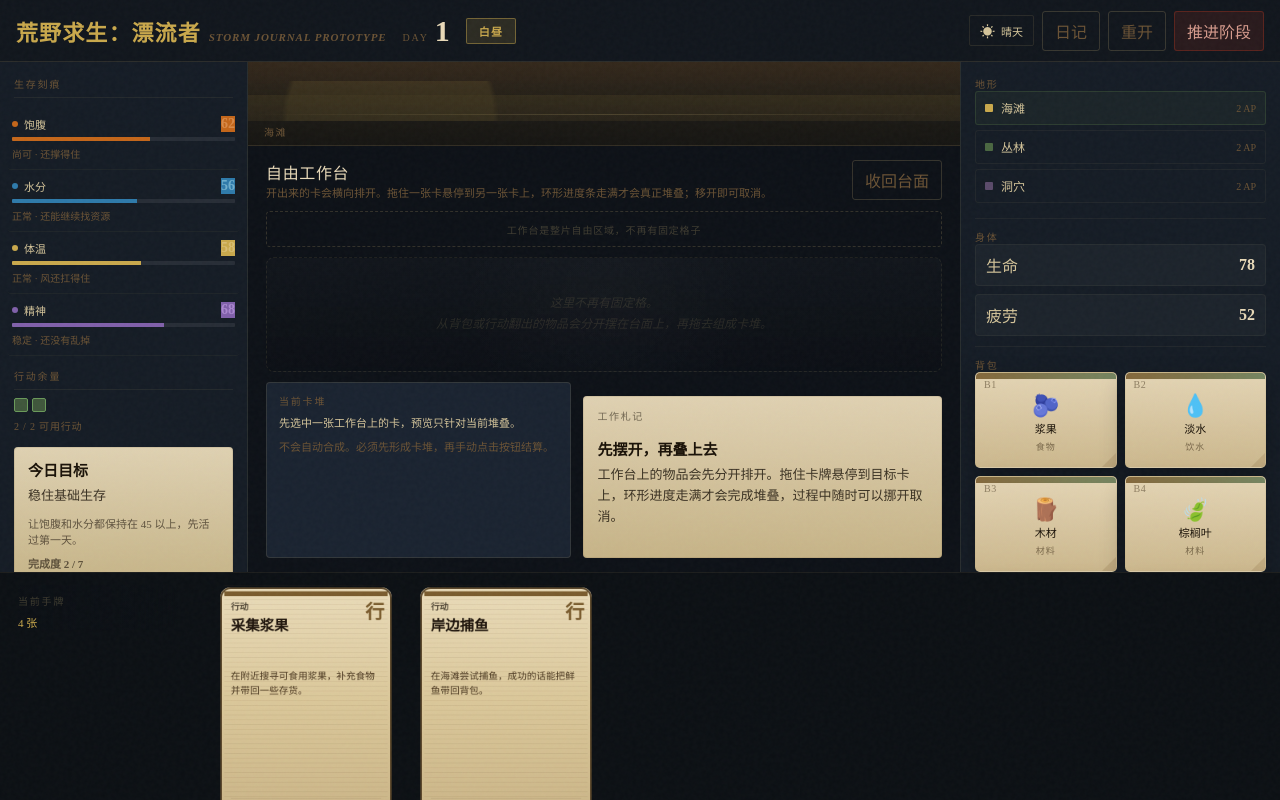
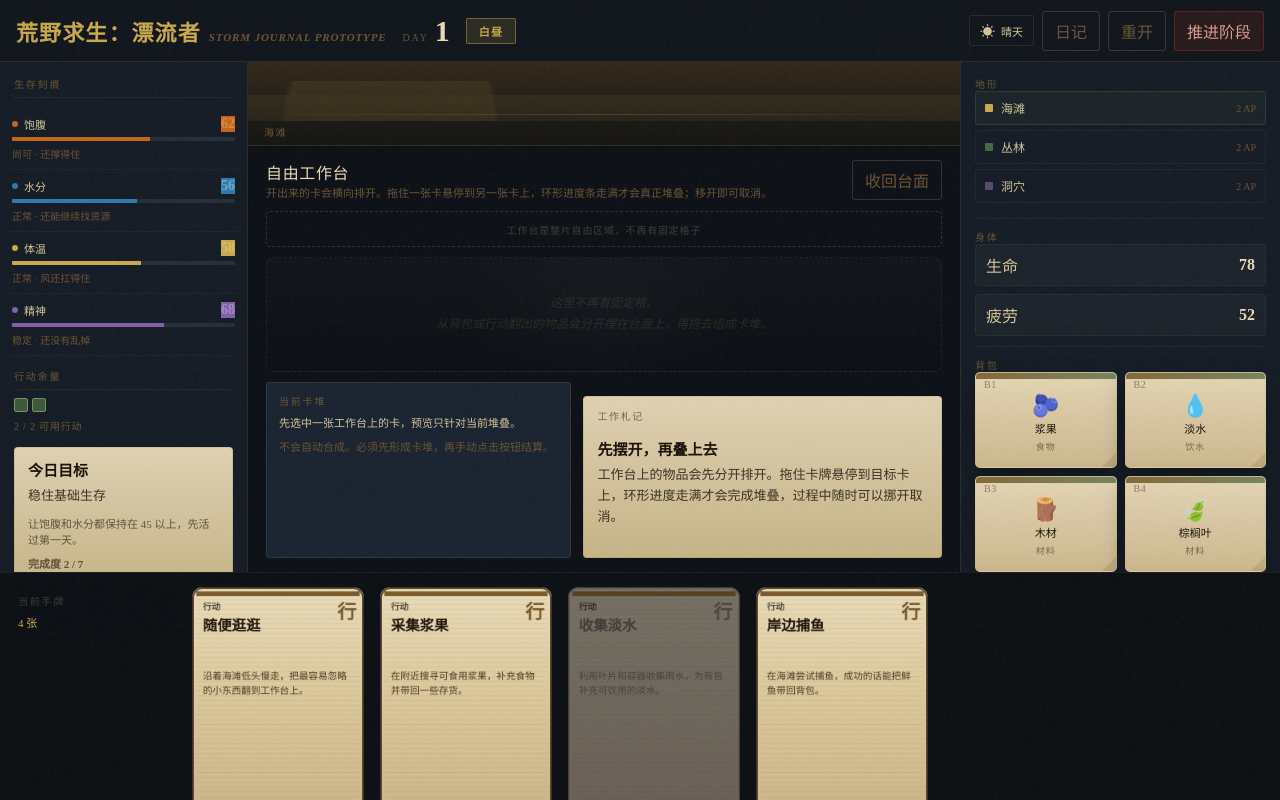
Before and after one commit to jollywu24/2d-survival-card-demo, a React (Vite) app: page / in a window 1280 px wide. Built offline with nearby package versions, Linux system fonts and the light colour scheme.

Commit message:
Fix hand panel clipping and card visibility (#4)

```diff
--- a/src/styles.css
+++ b/src/styles.css
@@ -1500,31 +1500,30 @@ body {
 }
 
 .panel-hand {
-  display: grid;
-  grid-template-rows: auto minmax(0, 1fr);
-  grid-auto-flow: column;
-  grid-auto-columns: 188px;
+  display: flex;
+  align-items: flex-start;
   gap: 12px;
   padding: 12px 18px 14px;
   overflow-x: auto;
-  overflow-y: hidden;
+  overflow-y: visible;
   border-top: 1px solid rgba(180, 160, 110, 0.1);
   background: rgba(12, 16, 21, 0.95);
 }
 
 .hand-head {
-  width: 160px;
+  flex: 0 0 160px;
   position: sticky;
   left: 0;
-  align-self: start;
+  align-self: flex-start;
   padding-right: 8px;
   background: linear-gradient(90deg, rgba(12, 16, 21, 0.98), rgba(12, 16, 21, 0.78) 72%, transparent);
   z-index: 2;
 }
 
 .hand-card-wrap {
+  flex-shrink: 0;
   width: 176px;
-  align-self: start;
+  align-self: flex-start;
 }
 
 .backpack-grid {
```
